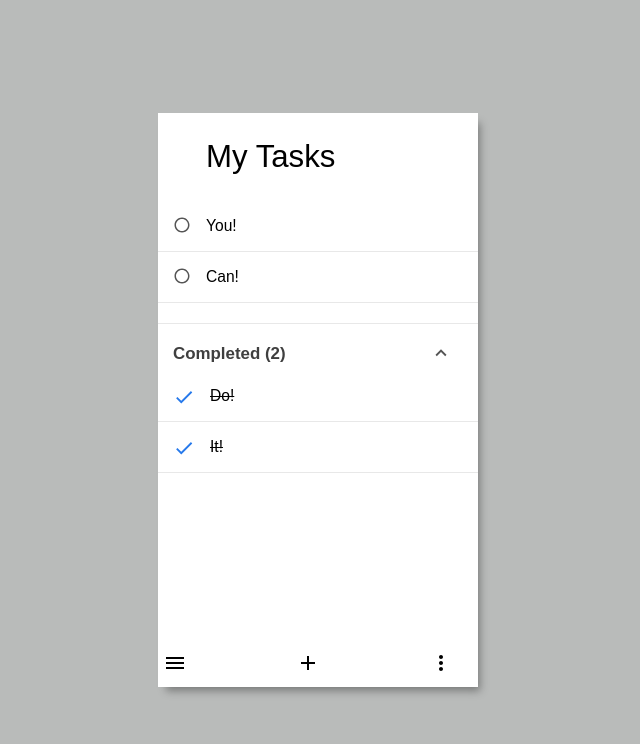
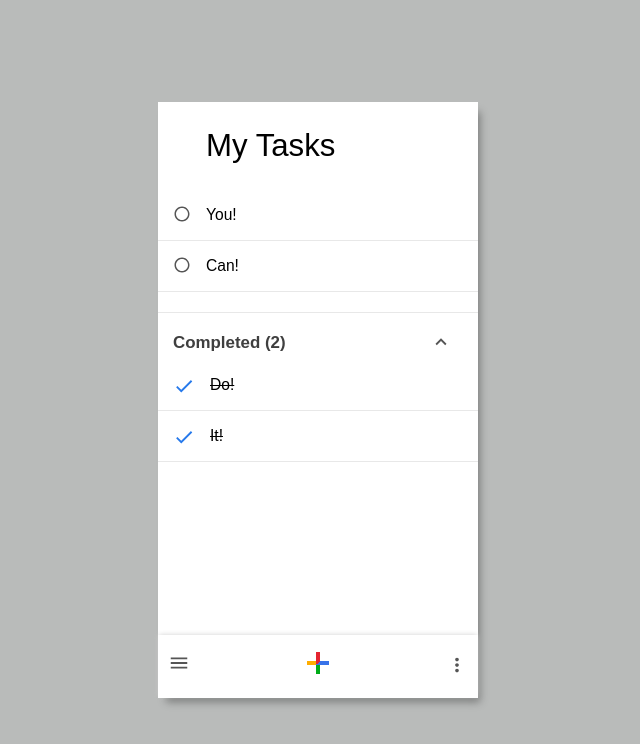
Before and after one commit to arianaberger/google-tasks, a React (Create React App) app in the folder google-tasks/: page / in a window 1280 px wide. Shown: the top 744 px of the page, without its empty margins (322-962 px from the left). Built offline with nearby package versions, Linux system fonts and the light colour scheme.

Commit message:
Format footer and add google plus icon

```diff
--- a/google-tasks/src/AddTaskForm.js
+++ b/google-tasks/src/AddTaskForm.js
@@ -4,8 +4,8 @@ const AddTaskForm = (props) => {
   return (
     <div>
       <form onSubmit={props.handleSubmit}>
-      <div className="Add-task-input">
-      <input value={props.task} name="task" onChange={props.handleOnChange}></input>
+      <div>
+      <input value={props.task} name="task" onChange={props.handleOnChange} className="Add-task-input"></input>
       </div>
 
       <div className="Add-task-form">
--- a/google-tasks/src/App.css
+++ b/google-tasks/src/App.css
@@ -77,12 +77,17 @@ button {
 .Menu-footer {
   display: flex;
   justify-content: center;
-  width: 300px;
+  width: 310px;
+  padding: 5px;
+  -webkit-box-shadow: 0px -1px 5px -1px rgba(153,153,153,1);
+  -moz-box-shadow: 0px -1px 5px -1px rgba(153,153,153,1);
+  box-shadow: 0px -1px 5px -1px #d1d1d1;
 }
 
 .Col-1 {
   width: 33%;
-  padding: 5px;
+  padding-left: 5px;
+  padding-top: 10px;
 }
 
 .Col-2 {
@@ -93,7 +98,8 @@ button {
 
 .Col-3 {
   width: 33%;
-  padding: 5px;
+  padding-right: 5px;
+  padding-top: 12px;
   text-align: right;
 }
 
@@ -198,7 +204,12 @@ button {
 }
 
 .Add-task-input {
-  height: 40px;
+  height: 30px;
+  font-size: 0.6em;
+  font-weight: bold;
+  color: #7F7F7F;
+  border: none;
+  padding-left: 7px;
 }
 
 .Add-task-cols1 {
@@ -264,3 +275,15 @@ button {
   height: 20px;
   fill: #2679EB;
 }
+
+#Menu-svg {
+  width: 22px;
+  height: 22px;
+  fill: #555555;
+}
+
+#More-svg {
+  width: 22px;
+  height: 22px;
+  fill: #555555;
+}
--- a/google-tasks/src/MenuFooter.js
+++ b/google-tasks/src/MenuFooter.js
@@ -1,13 +1,25 @@
 import React from 'react';
-import {Menu, MoreVert, Add} from '@material-ui/icons';
+import Plus from './images/google-plus.png';
 
 const MenuFooter = (props) => {
 
     return (
       <>
-      <div className="Col-1"><Menu /></div>
-      <div className="Col-2"><Add onClick={props.onClick}/></div>
-      <div className="Col-3"><MoreVert /></div>
+      <div className="Col-1">
+        <svg xmlns="http://www.w3.org/2000/svg" viewBox="0 0 24 24" id="Menu-svg">
+          <path d="M0 0h24v24H0z" fill="none"/>
+          <path d="M3 18h18v-2H3v2zm0-5h18v-2H3v2zm0-7v2h18V6H3z"/>
+        </svg>
+      </div>
+      <div className="Col-2">
+        <img src={Plus} onClick={props.onClick} />
+      </div>
+      <div className="Col-3">
+        <svg xmlns="http://www.w3.org/2000/svg" viewBox="0 0 24 24" id="More-svg">
+          <path d="M0 0h24v24H0z" fill="none"/>
+          <path d="M12 8c1.1 0 2-.9 2-2s-.9-2-2-2-2 .9-2 2 .9 2 2 2zm0 2c-1.1 0-2 .9-2 2s.9 2 2 2 2-.9 2-2-.9-2-2-2zm0 6c-1.1 0-2 .9-2 2s.9 2 2 2 2-.9 2-2-.9-2-2-2z"/>
+        </svg>
+      </div>
       </>
     )
 }
```
Also changed, not shown: google-tasks/src/images/google-plus.png (added).
